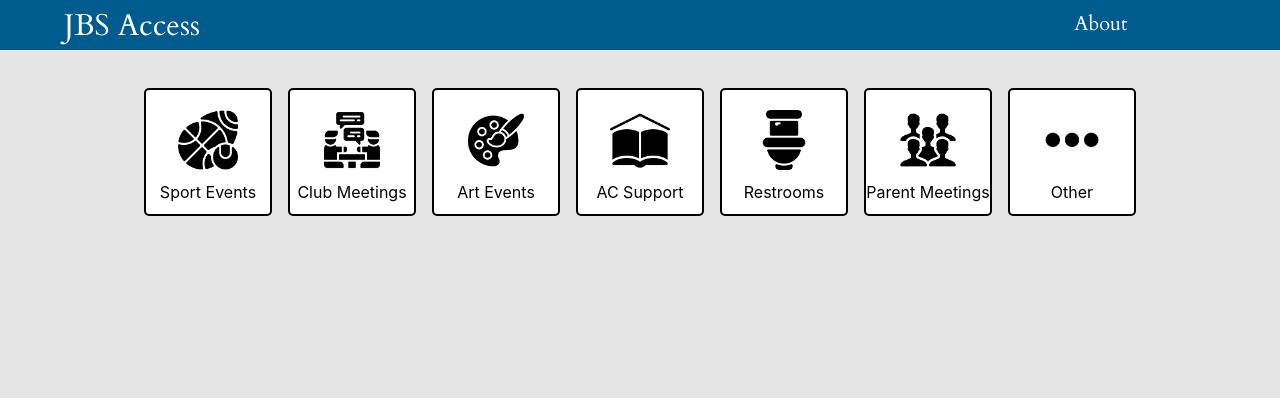
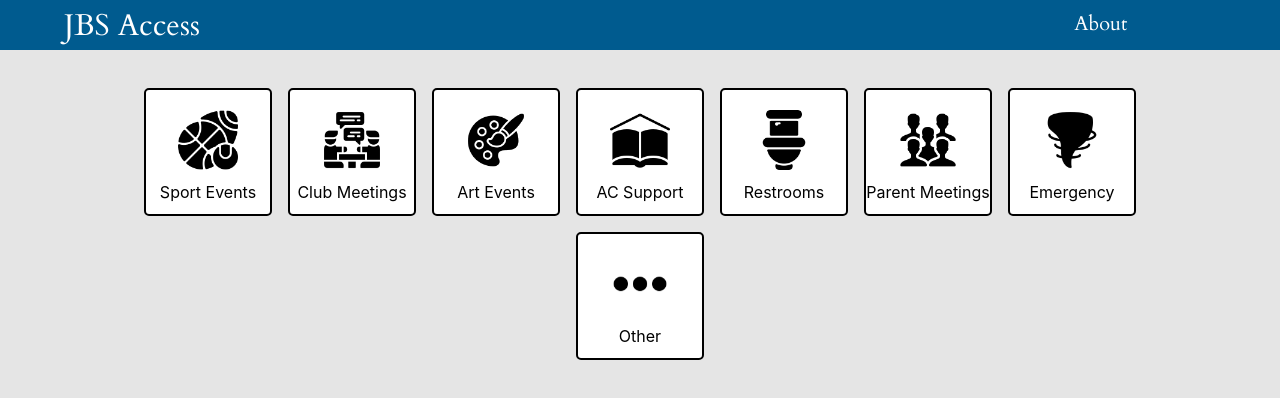
Before and after one commit to eli-front/JBS-Access, a Next.js app: page / in a window 1280 px wide. Shown: the top 398 px of the page. Built offline with nearby package versions, Linux system fonts and the light colour scheme.

Commit message:
emergency

```diff
--- a/pages/index.js
+++ b/pages/index.js
@@ -9,6 +9,7 @@ import club_meeting from "../public/icons/club-meeting.png";
 import other from "../public/icons/other.png";
 import parent_meeting from "../public/icons/parent-meeting.png";
 import restroom from "../public/icons/restroom.png";
+import emergency from "../public/icons/emergency.png";
 
 export default function Home() {
   return (
@@ -40,6 +41,11 @@ export default function Home() {
           label="Parent Meetings"
           link="events/parents"
         ></IconCard>
+        <IconCard
+          icon={emergency}
+          label="Emergency"
+          link="events/emergency"
+        ></IconCard>
         <IconCard icon={other} label="Other" link="events/other"></IconCard>
       </section>
     </Layout>
```
Also changed, not shown: public/icons/emergency.png (added).
